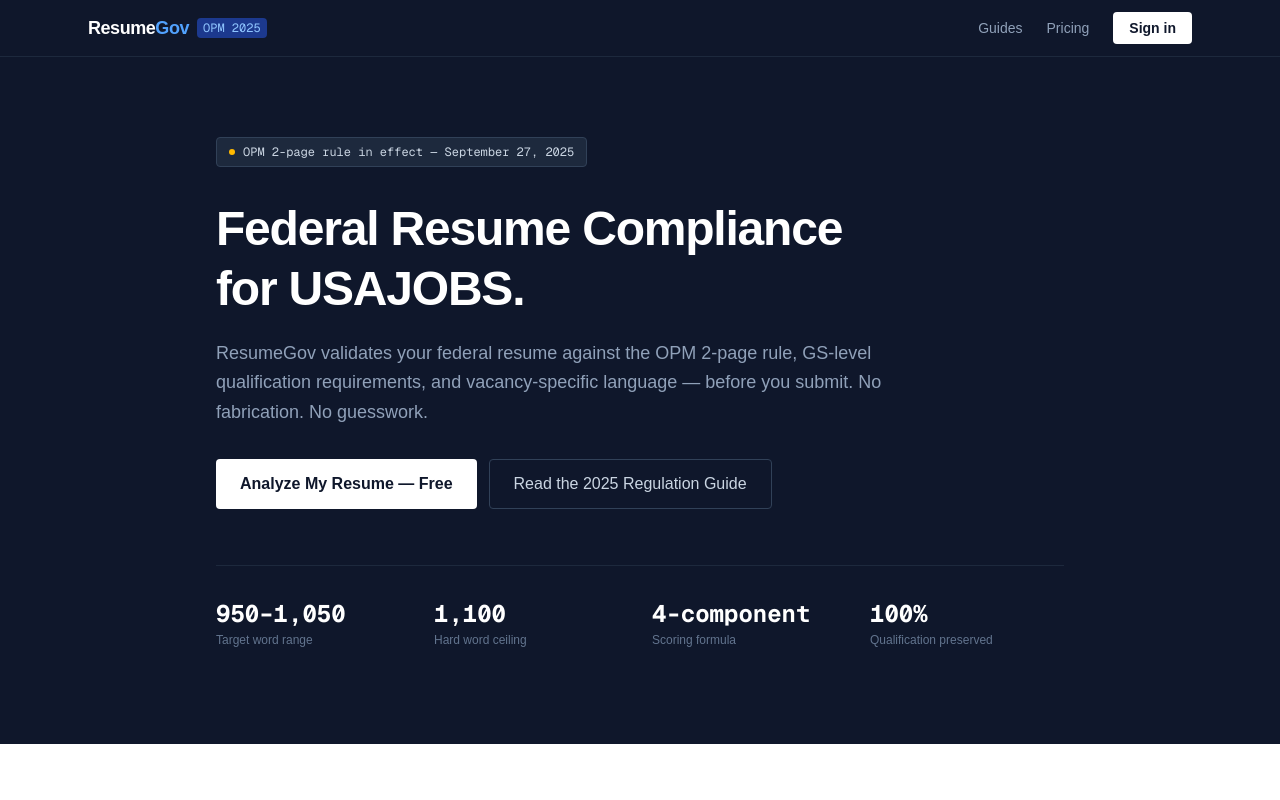
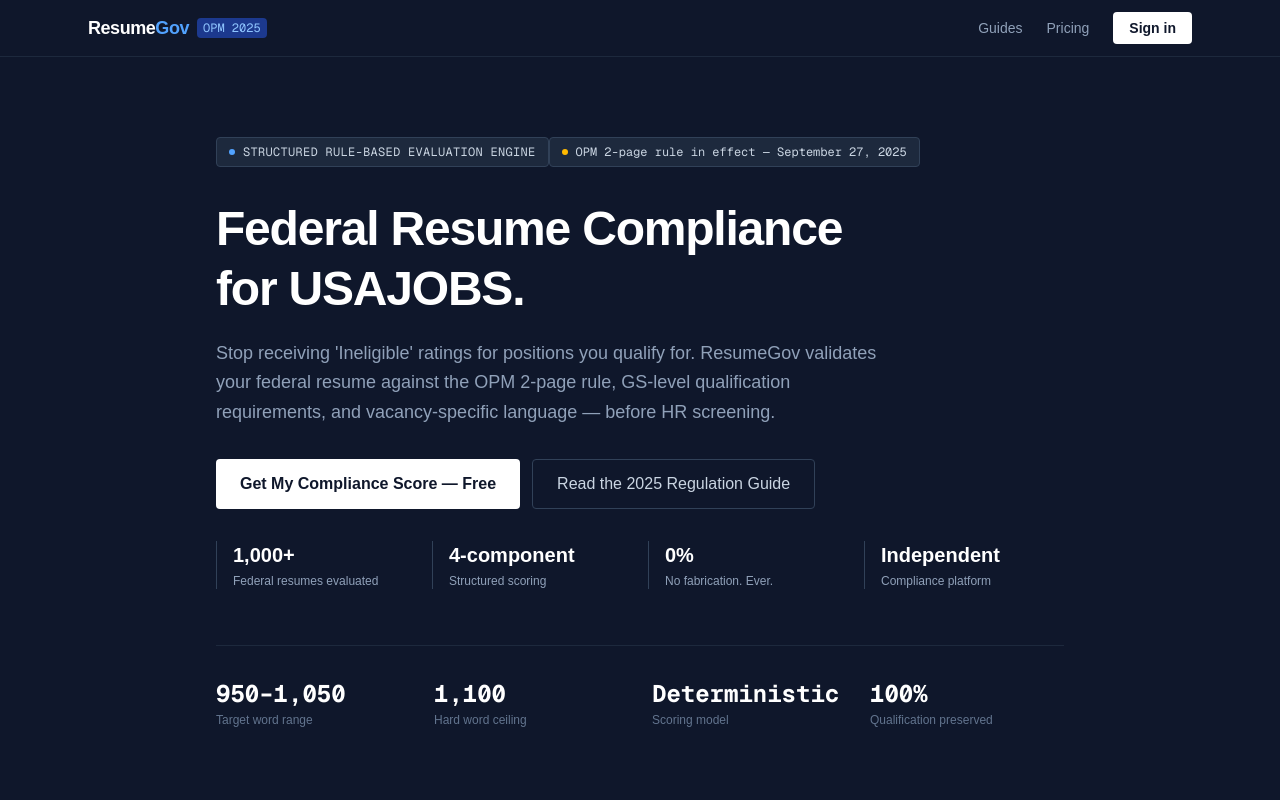
Before and after one commit to Dimanoid-IV/resumegov, a Next.js app: page / in a window 1280 px wide. Shown: the top 800 px of the page. Built offline with nearby package versions, Linux system fonts and the light colour scheme; no server answers.

Commit message:
Refine landing page: authority positioning, pricing psychology, legal disclaimer

```diff
--- a/src/app/page.tsx
+++ b/src/app/page.tsx
@@ -111,6 +111,12 @@
   return (
     <section className="bg-slate-900 pt-20 pb-24">
       <div className="max-w-4xl mx-auto px-6">
+        {/* Sub-label */}
+        <div className="inline-flex items-center gap-2 border border-slate-700 bg-slate-800 rounded px-3 py-1.5 mb-6">
+          <span className="w-1.5 h-1.5 rounded-full bg-blue-400 flex-shrink-0" />
+          <p className="text-xs font-mono text-slate-300 uppercase tracking-wide">Structured Rule-Based Evaluation Engine</p>
+        </div>
+
         {/* Compliance alert */}
         <div className="inline-flex items-center gap-2 border border-slate-700 bg-slate-800 rounded px-3 py-1.5 mb-8">
           <span className="w-1.5 h-1.5 rounded-full bg-amber-400 flex-shrink-0" />
@@ -121,17 +127,17 @@
           Federal Resume Compliance<br className="hidden sm:block" /> for USAJOBS.
         </h1>
         <p className="text-lg text-slate-400 max-w-2xl mb-8 leading-relaxed">
+          Stop receiving 'Ineligible' ratings for positions you qualify for.
           ResumeGov validates your federal resume against the OPM 2-page rule,
-          GS-level qualification requirements, and vacancy-specific language — before you submit.
-          No fabrication. No guesswork.
+          GS-level qualification requirements, and vacancy-specific language — before HR screening.
         </p>
 
-        <div className="flex flex-col sm:flex-row gap-3 mb-14">
+        <div className="flex flex-col sm:flex-row gap-3 mb-8">
           <Link
             href="/start"
             className="inline-flex items-center justify-center px-6 py-3 bg-white text-slate-900 font-semibold rounded hover:bg-slate-100 transition-colors"
           >
-            Analyze My Resume — Free
+            Get My Compliance Score — Free
           </Link>
           <Link
             href="/blog/federal-resume-2-page-limit-2025"
@@ -141,12 +147,27 @@
           </Link>
         </div>
 
+        {/* Trust indicators */}
+        <div className="grid grid-cols-2 sm:grid-cols-4 gap-4 mb-14">
+          {[
+            { stat: '1,000+', label: 'Federal resumes evaluated' },
+            { stat: '4-component', label: 'Structured scoring' },
+            { stat: '0%', label: 'No fabrication. Ever.' },
+            { stat: 'Independent', label: 'Compliance platform' },
+          ].map(item => (
+            <div key={item.label} className="border-l border-slate-700 pl-4">
+              <p className="text-xl font-bold text-white mb-1">{item.stat}</p>
+              <p className="text-xs text-slate-400">{item.label}</p>
+            </div>
+          ))}
+        </div>
+
         {/* Trust bar */}
         <div className="border-t border-slate-800 pt-8 grid grid-cols-2 sm:grid-cols-4 gap-6">
           {[
             { stat: '950–1,050', label: 'Target word range' },
             { stat: '1,100', label: 'Hard word ceiling' },
-            { stat: '4-component', label: 'Scoring formula' },
+            { stat: 'Deterministic', label: 'Scoring model' },
             { stat: '100%', label: 'Qualification preserved' },
           ].map(({ stat, label }) => (
             <div key={label}>
@@ -469,7 +490,7 @@
     },
     {
       name: 'Analyst',
-      price: '$9.99',
+      price: '$19.99',
       period: 'one-time (3 credits)',
       description: 'For applicants targeting a specific vacancy announcement.',
       highlight: false,
@@ -486,9 +507,9 @@
     },
     {
       name: 'Professional',
-      price: '$29.99',
+      price: '$39.99',
       period: '/ month',
-      description: 'For active federal job seekers applying to multiple positions.',
+      description: 'For active applicants submitting multiple USAJOBS applications under the September 2025 rule.',
       highlight: true,
       cta: 'Start subscription',
       ctaHref: '/login',
@@ -629,7 +650,7 @@
 function Footer() {
   return (
     <footer className="bg-slate-950 border-t border-slate-800 py-8">
-      <div className="max-w-6xl mx-auto px-6 flex flex-col sm:flex-row items-center justify-between gap-4">
+      <div className="max-w-6xl mx-auto px-6 flex flex-col sm:flex-row items-center justify-between gap-4 mb-6">
         <div className="flex items-center gap-2">
           <span className="font-bold text-white tracking-tight">Resume<span className="text-blue-400">Gov</span></span>
           <span className="text-slate-600 text-xs">— Federal Resume Compliance Infrastructure</span>
@@ -642,6 +663,11 @@
         </div>
         <p className="text-xs text-slate-600">
           OPM 2-page rule effective Sep 27, 2025
+        </p>
+      </div>
+      <div className="max-w-6xl mx-auto px-6 pt-6 border-t border-slate-900">
+        <p className="text-xs text-slate-700 text-center">
+          ResumeGov is an independent compliance tool and is not affiliated with USAJOBS or the U.S. Office of Personnel Management (OPM).
         </p>
       </div>
     </footer>
```
